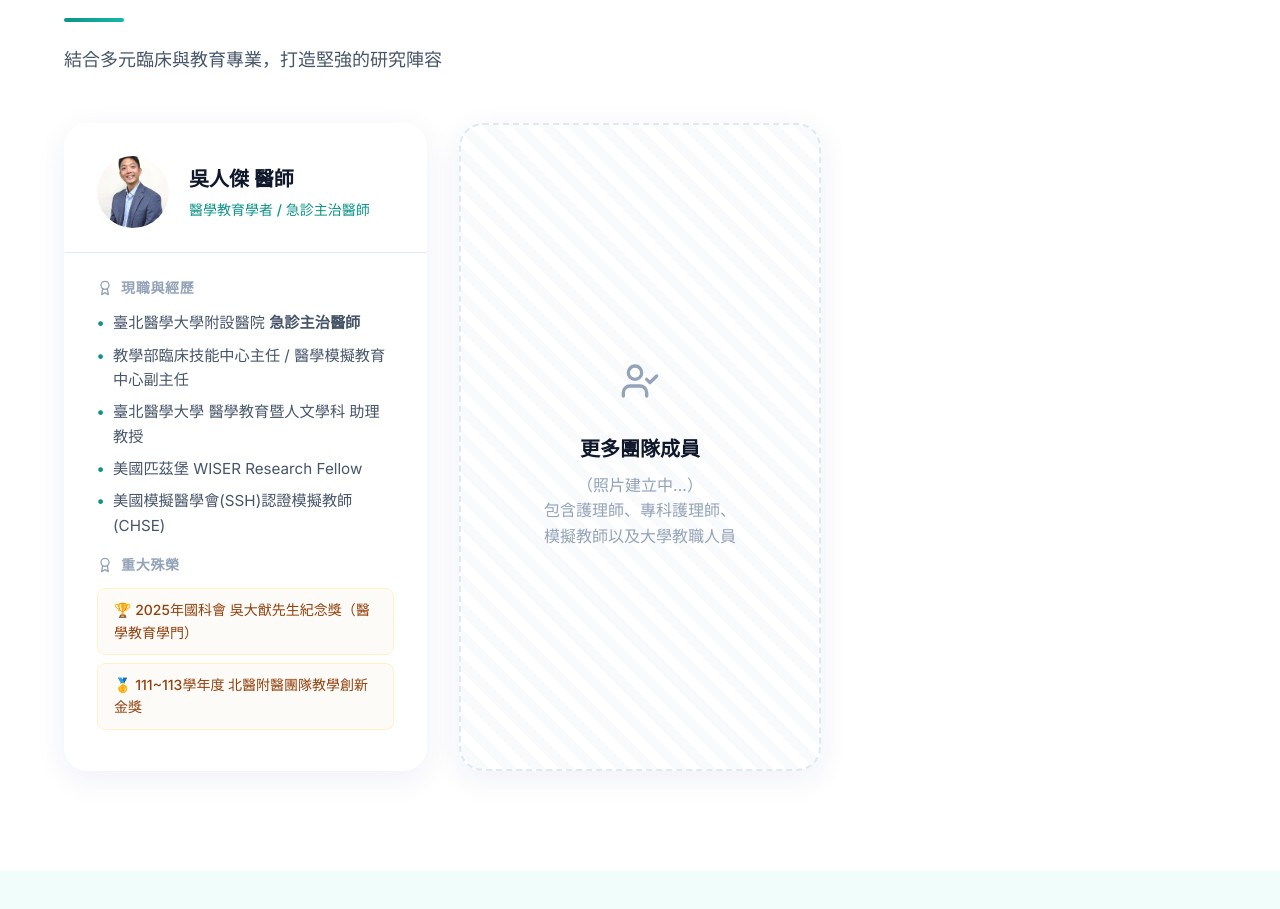
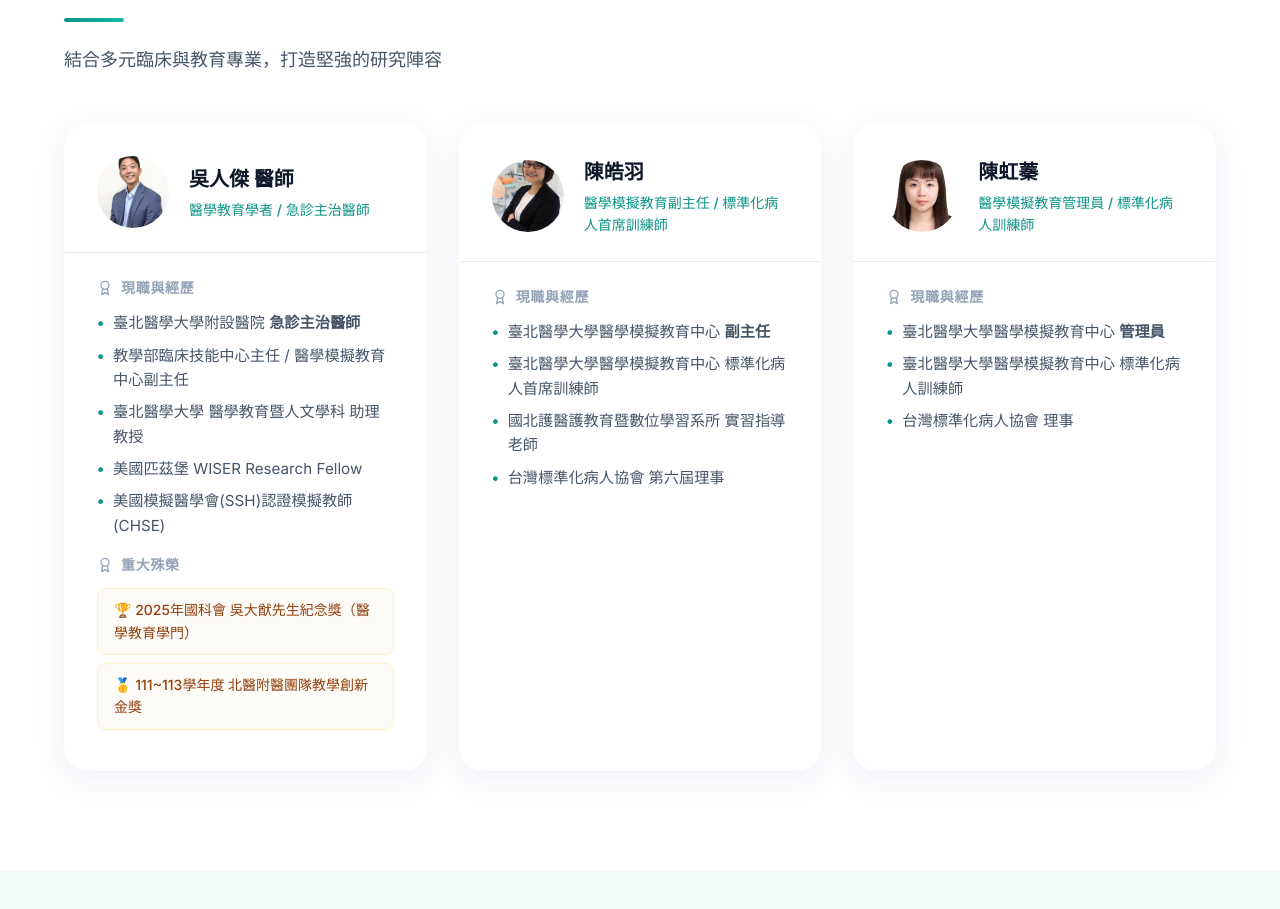
Before and after one commit to lendiswu/lendiswu.github.io, a React (Vite) app: page / in a window 1280 px wide. Shown: the part 1723-2632 px from the top of the page. Built offline with nearby package versions, Linux system fonts and the light colour scheme.

Commit message:
Add team members Chen Haoyu and Chen Hongzhen

```diff
--- a/src/pages/Home.jsx
+++ b/src/pages/Home.jsx
@@ -150,13 +150,47 @@ export default function Home() {
               </div>
             </div>
 
-            {/* Placeholder for other members */}
-            <div className="team-card glass-card hover-lift empty-state">
-              <div className="avatar bg-gray-200">
-                <UserCheck size={40} className="text-gray-400" />
+            {/* Team Member: 陳皓羽 */}
+            <div className="team-card glass-card hover-lift">
+              <div className="card-header">
+                <div className="avatar" style={{ overflow: 'hidden' }}>
+                  <img src="/haoyu_profile.jpg" alt="陳皓羽" style={{ width: '100%', height: '100%', objectFit: 'cover' }} />
+                </div>
+                <div>
+                  <h3 className="member-name">陳皓羽</h3>
+                  <p className="member-title">醫學模擬教育副主任 / 標準化病人首席訓練師</p>
+                </div>
               </div>
-              <h3 className="member-name mt-4 text-gray-500">更多團隊成員</h3>
-              <p className="text-gray-400 text-center mt-2">（照片建立中...）<br/>包含護理師、專科護理師、<br/>模擬教師以及大學教職人員</p>
+              <div className="card-body">
+                <h4 className="body-subtitle flex-center gap-2"><Award size={16} /> 現職與經歷</h4>
+                <ul className="member-list">
+                  <li>臺北醫學大學醫學模擬教育中心 <b>副主任</b></li>
+                  <li>臺北醫學大學醫學模擬教育中心 標準化病人首席訓練師</li>
+                  <li>國北護醫護教育暨數位學習系所 實習指導老師</li>
+                  <li>台灣標準化病人協會 第六屆理事</li>
+                </ul>
+              </div>
+            </div>
+
+            {/* Team Member: 陳虹蓁 */}
+            <div className="team-card glass-card hover-lift">
+              <div className="card-header">
+                <div className="avatar" style={{ overflow: 'hidden' }}>
+                  <img src="/hongzhen_profile.jpeg" alt="陳虹蓁" style={{ width: '100%', height: '100%', objectFit: 'cover' }} />
+                </div>
+                <div>
+                  <h3 className="member-name">陳虹蓁</h3>
+                  <p className="member-title">醫學模擬教育管理員 / 標準化病人訓練師</p>
+                </div>
+              </div>
+              <div className="card-body">
+                <h4 className="body-subtitle flex-center gap-2"><Award size={16} /> 現職與經歷</h4>
+                <ul className="member-list">
+                  <li>臺北醫學大學醫學模擬教育中心 <b>管理員</b></li>
+                  <li>臺北醫學大學醫學模擬教育中心 標準化病人訓練師</li>
+                  <li>台灣標準化病人協會 理事</li>
+                </ul>
+              </div>
             </div>
           </div>
         </div>
```
Also changed, not shown: public/haoyu_profile.jpg (added), public/hongzhen_profile.jpeg (added).
